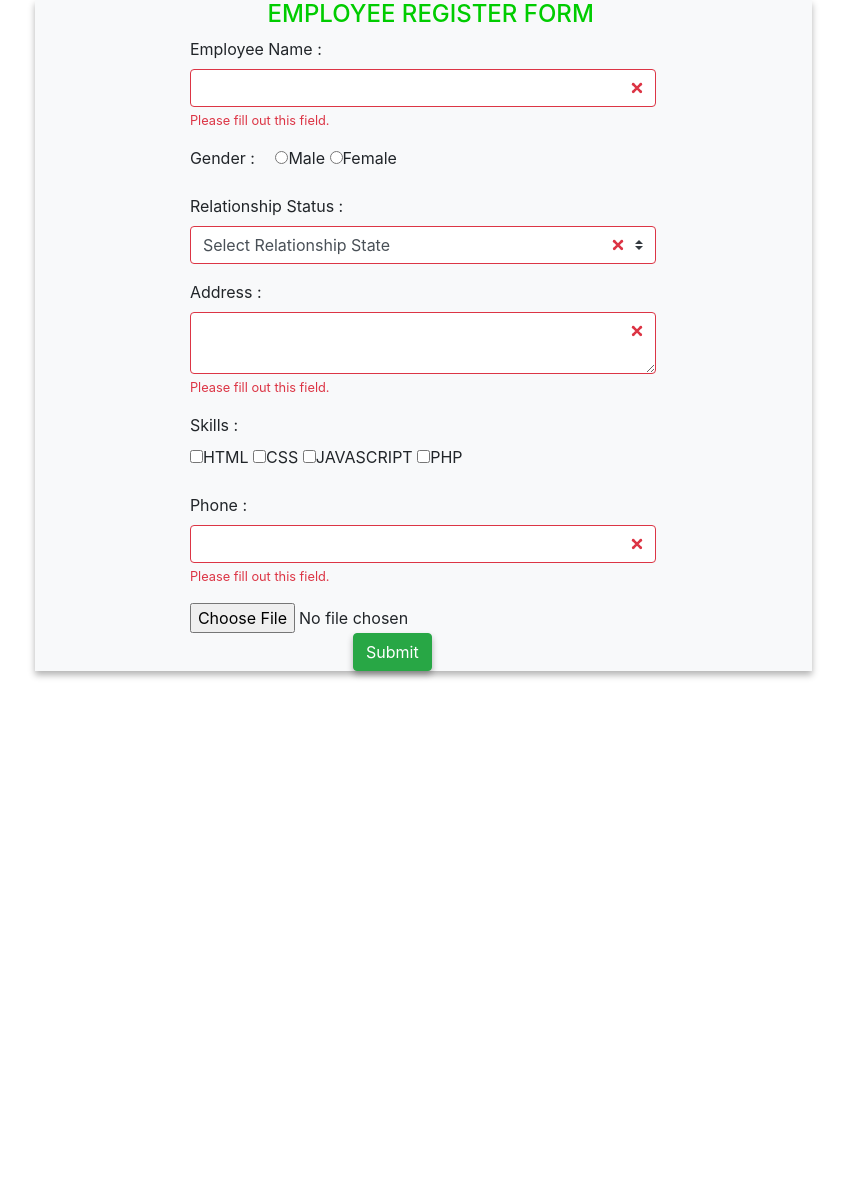
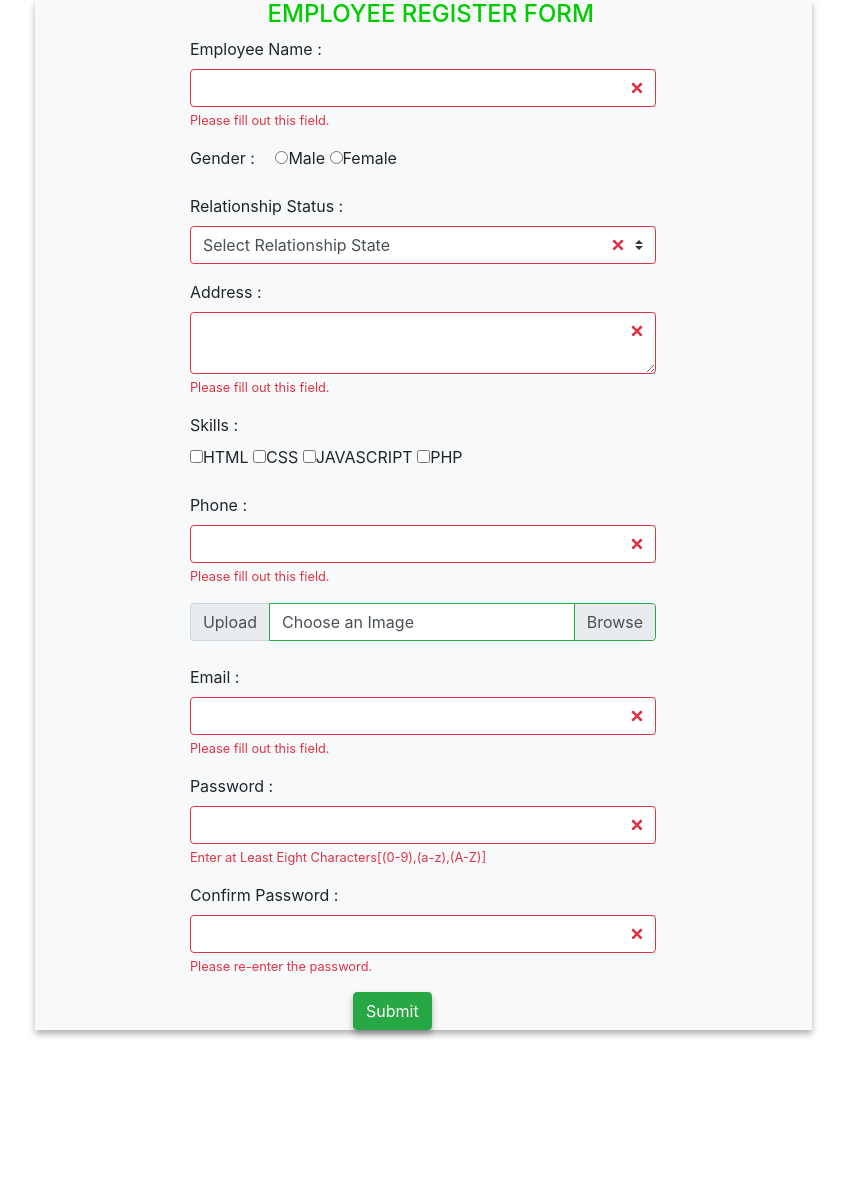
Before and after one commit to NimeshMadusanka/Company, a CodeIgniter app: page /Company/register in a window 1280 px wide. Shown: the part 86-1283 px from the top of the page, without its empty margins (217-1063 px from the left). Before the commit the page ends 765 px from the top, so only its background shows below. Run offline with CodeIgniter, Linux system fonts and the light colour scheme.

Commit message:
Create view upadate photo and modify registration form

```diff
--- a/application/config/routes.php
+++ b/application/config/routes.php
@@ -64,5 +64,5 @@ $route['save-employee']['POST'] = 'CompanyController/savedata';
 $route['delete-employee']['POST'] = 'CompanyController/delete_employee';
 
 
-$route['employeeList'] = 'CompanyController/EmployeeList';
+$route['employee-list'] = 'CompanyController/EmployeeList';
 $route['employee-list/(:num)']['GET'] = 'CompanyController/EmployeeList/$1';
--- a/application/controllers/CompanyController.php
+++ b/application/controllers/CompanyController.php
@@ -56,7 +56,10 @@ class CompanyController extends CI_Controller
             $filename = 'image/'  . time() . '.' . $ext['extension'];
             move_uploaded_file($file['tmp_name'], $filename);
 
-            $this->CompanyModel->register_employee($name, $gender, $relationship, $address, $html, $css, $javascript, $php, $phone,$filename);
+            $email = $_POST['email'];
+            $password = $_POST['password'];
+
+            $this->CompanyModel->register_employee($name, $gender, $relationship, $address, $html, $css, $javascript, $php, $phone,$filename, $email ,$password);
 
         }
 
@@ -182,9 +185,14 @@ class CompanyController extends CI_Controller
                 $php = 0;
             }
 
-            $this->CompanyModel->edit_emp($id, $name, $gender, $relationship, $address, $html, $css, $javascript, $php, $phone);
+            $file = $_FILES['upload_image'];
+            $ext = pathinfo($file['name']);
+            $filename = 'image/'  . time() . '.' . $ext['extension'];
+            move_uploaded_file($file['tmp_name'], $filename);
 
-            redirect('EmployeeList');
+            $this->CompanyModel->edit_emp($id, $name, $gender, $relationship, $address, $html, $css, $javascript, $php, $phone,$filename);
+
+            redirect('employee-list');
 
         }
     }
--- a/application/models/CompanyModel.php
+++ b/application/models/CompanyModel.php
@@ -4,7 +4,7 @@ class CompanyModel extends CI_Model
 {
 
     /*employee data insert function */
-    public function register_employee($name, $gender, $relationship, $address, $html, $css, $javascript, $php, $phone, $filename)
+    public function register_employee($name, $gender, $relationship, $address, $html, $css, $javascript, $php, $phone, $filename ,$email, $password)
     {
 
         $data = array(
@@ -19,6 +19,8 @@ class CompanyModel extends CI_Model
             'php' => $php,
             'phone' => $phone,
             'image' => $filename,
+            'email' => $email,
+            'password' => $password
 
         );
 
@@ -97,7 +99,7 @@ class CompanyModel extends CI_Model
     }
 
     /*edit function */
-    public function edit_emp($id, $name, $gender, $relationship, $address, $html, $css, $javascript, $php, $phone)
+    public function edit_emp($id, $name, $gender, $relationship, $address, $html, $css, $javascript, $php, $phone, $filename)
     {
 
         $data = array(
@@ -111,7 +113,8 @@ class CompanyModel extends CI_Model
             'css' => $css,
             'javascript' => $javascript,
             'php' => $php,
-            'phone' => $phone
+            'phone' => $phone,
+            'image' => $filename
 
         );
 
--- a/application/views/EmployeeList.php
+++ b/application/views/EmployeeList.php
@@ -49,6 +49,7 @@
                 <th>JAVASCRIPT</th>
                 <th>PHP</th>
                 <th>Phone</th>
+                <th>Image</th>
                 <th>EDIT</th>
                 <th>DELETE</th>
             </tr>
@@ -89,6 +90,7 @@
                         }echo '</td>
 
                     <td>'.$post['phone'].'</td>
+                    <td><img src="'.base_url().$post['image'].'" style="width:50px; height:50px "></td>
 
                     <td><input type="button" class="btn btn-outline-success" id="'.$post['id'].'" value="Edit" onclick="changeRow(this)"></td>
                     <td><input type="button" class="btn btn-outline-danger" id="'.$post['id'].'" value="Delete" onclick="deleteRow(this)"></td>
--- a/application/views/Register.php
+++ b/application/views/Register.php
@@ -93,18 +93,36 @@
                 <div class="invalid-feedback">Please fill out this field.</div>
             </div>
 
-            <input type="file" name="upload_image" id="upload_image" onchange="setFileName()" accept=".png, .jpg, .jpeg">
-<!--            <div class="input-group">
+            <!--<input type="file" name="upload_image" id="upload_image"  accept=".png, .jpg, .jpeg">-->
+            <div class="input-group">
                 <div class="input-group-prepend">
                     <span class="input-group-text" id="inputGroupFileAddon01">Upload</span>
                 </div>
                 <div class="custom-file">
-                    <input type="file" class="custom-file-input" id="upload_image"
-                           aria-describedby="inputGroupFileAddon01" accept=".png, .jpg, .jpeg">
+                    <input type="file" class="custom-file-input" id="upload_image" name="upload_image" id="upload_image"  accept=".png, .jpg, .jpeg"
+                           aria-describedby="inputGroupFileAddon01" >
                     <label class="custom-file-label" for="inputGroupFile01">Choose an Image</label>
                 </div>
             </div>
-            <br/>-->
+            <br/>
+            <div class="form-group">
+                <label for="email">Email :</label>
+                <input type="email" class="form-control" name="email"  required>
+                <div class="valid-feedback">Valid.</div>
+                <div class="invalid-feedback">Please fill out this field.</div>
+            </div>
+            <div class="form-group">
+                <label for="name">Password :</label>
+                <input type="password" class="form-control" name="password" id="password" required>
+                <div class="valid-feedback">Valid.</div>
+                <div class="invalid-feedback">Enter at Least Eight Characters[(0-9),(a-z),(A-Z)] </div>
+            </div>
+            <div class="form-group">
+                <label for="name">Confirm Password :</label>
+                <input type="password" class="form-control" name="confrim-password" id="confrim-password" required>
+                <div class="valid-feedback">Valid.</div>
+                <div class="invalid-feedback">Please re-enter the password.</div>
+            </div>
             <input style="margin-left: 35%; box-shadow: 0 0.4629629629629629vh 0.5208333333333334vw 0 rgba(0,0,0,0.3);"
                    type="submit" class="btn btn-success">
     </div>
@@ -126,10 +144,3 @@
 
     }
 </script>
-<script>
-    function setFileName() {
-        var fileInput = document.getElementById('upload_File');
-        var filename = fileInput.files[0].name;
-        document.getElementById("file_name").innerHTML = filename;
-    }
-</script>
--- a/public/js/validation.js
+++ b/public/js/validation.js
@@ -12,6 +12,64 @@ function checkForm() {
 
         return false;
     }
+    return photo_upload();
+}
 
+function photo_upload() {
 
+    var photo = document.getElementById("upload_image").value;
+
+    if(photo=='') {
+        swal({
+            title: "Error",
+            text: "Please Upload Your Image!",
+            icon: "warning",
+            dangerMode: true,
+        });
+        return false;
+    }
+
+    return checkPassword();
 }
+
+function checkPassword()
+{
+    var x = document.getElementById("password").value;
+    var y = document.getElementById("confrim-password").value;
+
+    if(x != "" && x == y) {
+        if(x.length < 8) {
+            showErrorMsg("Password Must Contain at Least Eight Characters!");
+            return false;
+        }
+        re = /[0-9]/;
+        if(!re.test(x)) {
+            showErrorMsg("Password Must Contain at Least One Number (0-9)!");
+            return false;
+        }
+        re = /[a-z]/;
+        if(!re.test(x)) {
+            showErrorMsg("Password Must Contain at Least One Lowercase Letter (a-z)!");
+            return false;
+        }
+        re = /[A-Z]/;
+        if(!re.test(x)) {
+            showErrorMsg("Password Must Contain at Least One Uppercase Letter (A-Z)!");
+            return false;
+        }
+    } else {
+        showErrorMsg("Please Check Entered Password And Confirmed Password !");
+        return false;
+    }
+
+    return true;
+}
+
+function showErrorMsg(msg) {
+    swal({
+        title: "Error",
+        text: msg,
+        icon: "warning",
+        dangerMode: true,
+    });
+}
```
Also changed, not shown: application/views/EditEmployee.php (+14 -1 lines), image/1563516560.jpg (added), image/1563517336.jpg (added), image/1563517646.jpg (added), image/1563517728.jpg (added), image/1563517738.jpg (added), image/1563517754.jpg (added), image/1563517767.jpg (added), image/1563517782.jpg (added), image/1563518569.jpg (added), image/1563518755.jpg (added), image/1563524654.jpg (added).
